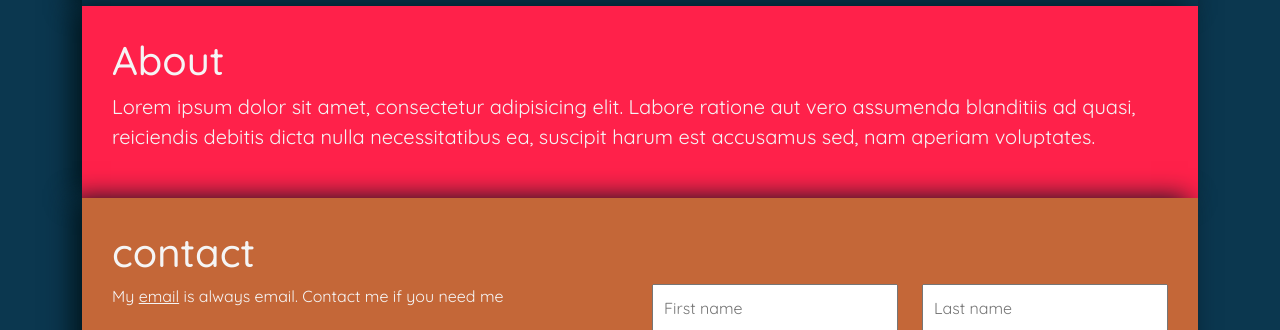
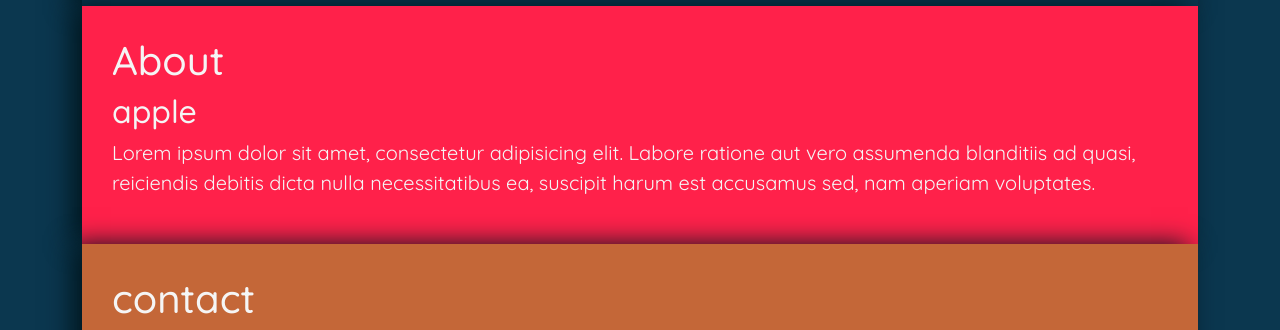
Before and after one commit to HazhadJ/HazhadJ.github.io, a plain HTML site: page D2/index.html in a window 1280 px wide. Shown: the part 794-1124 px from the top of the page. Drawn offline with nearby package versions, Linux system fonts and the light colour scheme; a web font is replaced by a local one.

Commit message:
add apple

```diff
--- a/D2/index.html
+++ b/D2/index.html
@@ -41,6 +41,7 @@
             </section>
             <section id="about">
                 <h1>About</h1>
+                <h2>apple</h2>
                 <p>
                     Lorem ipsum dolor sit amet, consectetur adipisicing elit.
                     Labore ratione aut vero assumenda blanditiis ad quasi,
```
